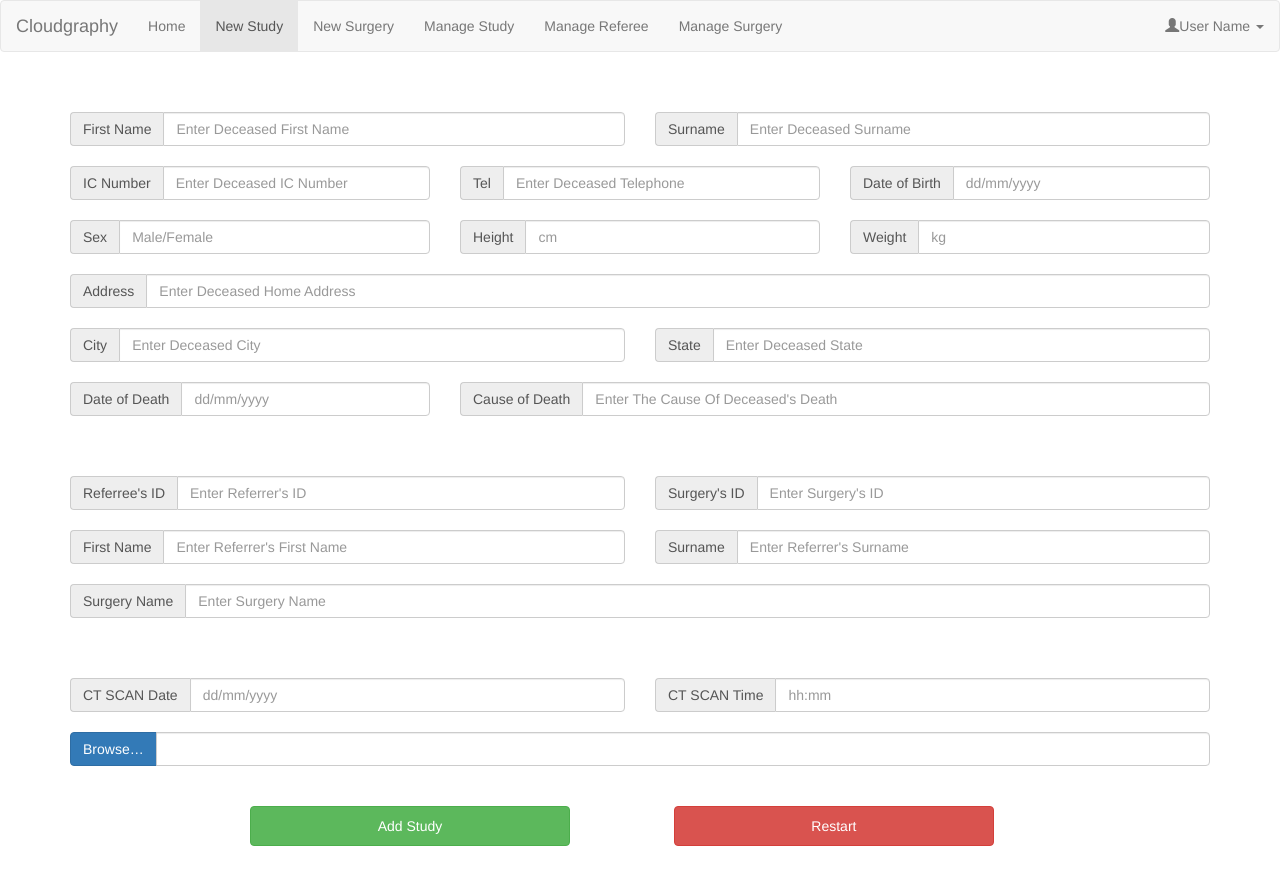
After one commit to sheikhnasha/FYP, a PHP site: page /newStudy.php in a window 1280 px wide. The commit adds this page. Run offline with PHP 8.4, Linux system fonts and the light colour scheme.

Commit message:
Added files via upload

```diff
--- a/navBar.php
+++ b/navBar.php
@@ -4,19 +4,21 @@
 <nav class= "navbar navbar-default">
   <div class="container-fluid">
     <div class="navbar-header">
-      <a class="navbar-brand" href="index.php">Cloudgraphy</a>
+      <a class="navbar-brand" href="home.php">Cloudgraphy</a>
     </div>
     <ul class="nav navbar-nav">
-      <li class="<?php if ($include=="home"){echo 'active';}?>"><a href="index.php">Home</a></li>
-      <li class="<?php if ($include=="newPatient"){echo 'active';}?>"><a href="newPatient.php">New Study</a></li>
+      <li class="<?php if ($include=="home"){echo 'active';}?>"><a href="home.php">Home</a></li>
+      <li class="<?php if ($include=="newPatient"){echo 'active';}?>"><a href="newStudy.php">New Study</a></li>
+	  <li class="<?php if ($include=="newSurgery"){echo 'active';}?>"><a href="newStudy.php">New Surgery</a></li>
       <li><a href="#">Manage Study</a></li>
-      <li><a href="#">Manage Doctors</a></li>
+      <li><a href="#">Manage Referee</a></li>
+	  <li><a href="#">Manage Surgery</a></li>
     </ul>
 	      <ul class="nav navbar-nav navbar-right">
 				<li><a class="dropdown-toggle" data-toggle="dropdown" href="#"><span class="glyphicon glyphicon-user"></span>User Name  <span class="caret"></span></a>
 					 <ul class="dropdown-menu">
 					 <li><a href="#">Profile</a></li>
-					<li><a href="#">Logout</a></li>
+					<li><a href="index.php">Logout</a></li>
 					</ul>
 				</li>
 		  </ul>
--- /dev/null
+++ b/newStudy.php
@@ -0,0 +1,238 @@
+<!DOCTYPE html>
+<html lang="en">
+<head>
+<title>New Study</title>
+
+<meta name="viewport" content="width=device-width, initial-scale=1">
+  <link rel="stylesheet" href="http://maxcdn.bootstrapcdn.com/bootstrap/3.3.6/css/bootstrap.min.css">
+  <link href="css/input.css" rel="stylesheet">
+  <script src="https://ajax.googleapis.com/ajax/libs/jquery/1.12.0/jquery.min.js"></script>
+  <script src="http://maxcdn.bootstrapcdn.com/bootstrap/3.3.6/js/bootstrap.min.js"></script>
+  <script src="js/input.js"></script>
+  <!--http://www.abeautifulsite.net/whipping-file-inputs-into-shape-with-bootstrap-3/-->
+</head>
+
+<body>
+	<div class="navBar">
+		<?php $include = "newPatient";
+		include 'navBar.php';?>
+	</div>
+
+<br>
+<br>
+
+	<div class="container">
+
+				<div class="row">
+					<div class="col-lg-6">
+						<div class="input-group">
+							<span class="input-group-addon" id="basic-addon2">First Name</span>
+							<input type="text" class="form-control" placeholder="Enter Deceased First Name" aria-describedby="basic-addon1">
+						</div>
+					</div>
+
+					<div class = "col-lg-6">
+						<div class="input-group">
+							<span class="input-group-addon" id="basic-addon3">Surname</span>
+							<input type="text" class="form-control" placeholder="Enter Deceased Surname" aria-describedby="basic-addon1">
+						</div>
+					</div>
+				</div>
+
+				<br>
+
+				<div class="row">
+					<div class="col-lg-4">
+						<div class="input-group">
+							<span class="input-group-addon" id="basic-addon2">IC Number</span>
+							<input type="text" class="form-control" placeholder="Enter Deceased IC Number" aria-describedby="basic-addon1">
+						</div>
+					</div>
+
+					<div class="col-lg-4">
+						<div class="input-group">
+							<span class="input-group-addon" id="basic-addon2">Tel</span>
+							<input type="text" class="form-control" placeholder="Enter Deceased Telephone" aria-describedby="basic-addon1">
+						</div>
+					</div>
+
+					<div class="col-lg-4">
+						<div class="input-group">
+							<span class="input-group-addon" id="basic-addon2">Date of Birth</span>
+							<input type="text" class="form-control" placeholder="dd/mm/yyyy" aria-describedby="basic-addon1">
+						</div>
+					</div>
+				</div>
+
+					<br>
+
+				<div class ="row">
+					<div class="col-lg-4">
+						<div class="input-group">
+							<span class="input-group-addon" id="basic-addon2">Sex</span>
+							<input type="text" class="form-control" placeholder="Male/Female" aria-describedby="basic-addon1">
+						</div>
+					</div>
+					<div class="col-lg-4">
+						<div class="input-group">
+							<span class="input-group-addon" id="basic-addon2">Height</span>
+							<input type="text" class="form-control" placeholder="cm" aria-describedby="basic-addon1">
+						</div>
+					</div>
+					<div class="col-lg-4">
+						<div class="input-group">
+							<span class="input-group-addon" id="basic-addon2">Weight</span>
+							<input type="text" class="form-control" placeholder="kg" aria-describedby="basic-addon1">
+						</div>
+					</div>
+				</div>
+
+				<br>
+
+				<div class="row">
+					<div class="col-lg-12">
+						<div class="input-group">
+							<span class="input-group-addon" id="basic-addon2">Address</span>
+							<input type="text" class="form-control" placeholder="Enter Deceased Home Address" aria-describedby="basic-addon1">
+						</div>
+					</div>
+				</div>
+
+				<br>
+
+				<div class ="row">
+					<div class="col-lg-6">
+						<div class="input-group">
+							<span class="input-group-addon" id="basic-addon2">City</span>
+							<input type="text" class="form-control" placeholder="Enter Deceased City" aria-describedby="basic-addon1">
+						</div>
+					</div>
+					<div class="col-lg-6">
+						<div class="input-group">
+							<span class="input-group-addon" id="basic-addon2">State</span>
+							<input type="text" class="form-control" placeholder="Enter Deceased State" aria-describedby="basic-addon1">
+						</div>
+					</div>
+				</div>
+
+				<br>
+
+				<div class ="row">
+					<div class="col-lg-4">
+						<div class="input-group">
+							<span class="input-group-addon" id="basic-addon2">Date of Death</span>
+							<input type="text" class="form-control" placeholder="dd/mm/yyyy" aria-describedby="basic-addon1">
+						</div>
+					</div>
+					<div class="col-lg-8">
+						<div class="input-group">
+							<span class="input-group-addon" id="basic-addon2">Cause of Death</span>
+							<input type="text" class="form-control" placeholder="Enter The Cause Of Deceased's Death" aria-describedby="basic-addon1">
+						</div>
+					</div>
+				</div>
+
+					<br>
+					<br>
+					<br>
+
+					<div class="row">
+					<div class="col-lg-6">
+						<div class="input-group">
+							<span class="input-group-addon" id="basic-addon2">Referree's ID</span>
+							<input type="text" class="form-control" placeholder="Enter Referrer's ID" aria-describedby="basic-addon1">
+						</div>
+					</div>
+
+					<div class="col-lg-6">
+						<div class="input-group">
+							<span class="input-group-addon" id="basic-addon2">Surgery's ID</span>
+							<input type="text" class="form-control" placeholder="Enter Surgery's ID" aria-describedby="basic-addon1">
+						</div>
+					</div>
+
+				</div>
+
+				<br>
+
+					<div class="row">
+					<div class="col-lg-6">
+						<div class="input-group">
+							<span class="input-group-addon" id="basic-addon2">First Name</span>
+							<input type="text" class="form-control" placeholder="Enter Referrer's First Name" aria-describedby="basic-addon1">
+						</div>
+					</div>
+
+					<div class = "col-lg-6">
+						<div class="input-group">
+							<span class="input-group-addon" id="basic-addon3">Surname</span>
+							<input type="text" class="form-control" placeholder="Enter Referrer's Surname" aria-describedby="basic-addon1">
+						</div>
+					</div>
+				</div>
+
+				<br>
+
+				<div class="row">
+					<div class="col-lg-12">
+						<div class="input-group">
+							<span class="input-group-addon" id="basic-addon2">Surgery Name</span>
+							<input type="text" class="form-control" placeholder="Enter Surgery Name" aria-describedby="basic-addon1">
+						</div>
+					</div>
+				</div>
+
+
+				<br>
+				<br>
+				<br>
+
+				<div class="row">
+					<div class="col-lg-6">
+						<div class="input-group">
+							<span class="input-group-addon" id="basic-addon2">CT SCAN Date</span>
+							<input type="text" class="form-control" placeholder="dd/mm/yyyy" aria-describedby="basic-addon1">
+						</div>
+					</div>
+
+					<div class="col-lg-6">
+						<div class="input-group">
+							<span class="input-group-addon" id="basic-addon2">CT SCAN Time</span>
+							<input type="text" class="form-control" placeholder="hh:mm" aria-describedby="basic-addon1">
+						</div>
+					</div>
+				</div>
+
+				<br>
+
+				<div class="row">
+				<div class="col-lg-12">
+            <div class="input-group">
+                <span class="input-group-btn">
+                    <span class="btn btn-primary btn-file">
+                        Browse&hellip; <input type="file" multiple>
+                    </span>
+                </span>
+                <input type="text" class="form-control" readonly>
+            </div>
+				</div>
+					</div>
+					<br>
+					<br>
+					<div class='row'>
+						<div class="col-lg-2">
+						</div>
+						<button type="button" class="btn btn-success" style="width: 320px; height: 40px">Add Study</button>
+						<button type="button" class="btn btn-danger" style="width: 320px; margin-left: 100px; height: 40px">Restart</button>
+					</div>
+
+	</div>
+
+	<br>
+	<br>
+
+
+</body>
+
+</body>
+</html>
```
Also changed, not shown: index.php (+4 -6 lines).
